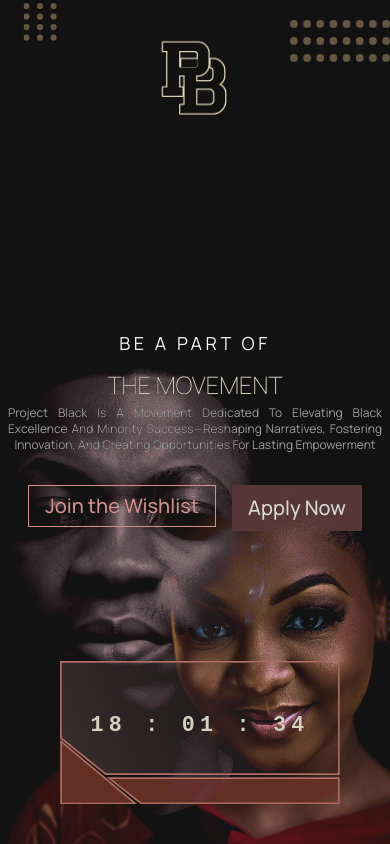
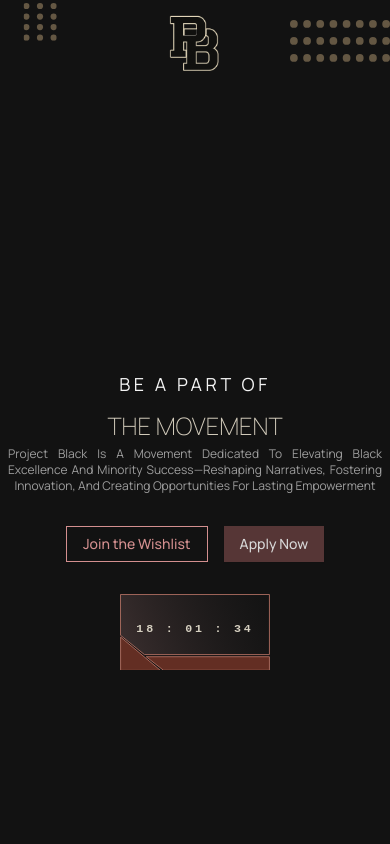
Before and after one commit to m-naeem66622/hero-section-task, a React (Vite) app: page / in a window 390 px wide. Built offline with nearby package versions, Linux system fonts and the light colour scheme.

Commit message:
refactor: Simplify Hero section layout and enhance image handling with improved responsiveness

```diff
--- a/src/pages/sections/Hero/index.tsx
+++ b/src/pages/sections/Hero/index.tsx
@@ -20,8 +20,26 @@
     }, [imagesLoaded]);
 
     return (
-        <div className="bg-[#121212] min-h-screen max-h-[768px]">
-            <div className="max-w-[1920px] mx-auto flex items-center justify-center min-h-screen relative overflow-hidden">
+        <div className="min-h-screen max-h-[768px] max-w-[1920px] mx-auto relative overflow-hidden">
+            <img
+                src={logo}
+                alt=""
+                className="w-[90px] lg:w-[120px] mx-auto"
+                onLoad={handleImageLoad}
+            />
+
+            {/* Dots animations */}
+            <Dots
+                className="w-[80px] absolute -top-4 left-0 rotate-90"
+                animate={isReady}
+            />
+            <Dots
+                className="w-[100px] absolute top-5 right-0"
+                initialRotation={90}
+                animate={isReady}
+            />
+
+            <div className="flex flex-col gap-8 items-center justify-center min-h-screen">
                 <div className="flex flex-col items-center justify-center text-center lg:max-w-[723px] md:max-w-[90vw] sm:max-w-[95vw] w-full px-2">
                     {/* For "Be a part of" (reveal from top) */}
                     <div style={{ overflow: "hidden" }}>
@@ -76,47 +94,33 @@
                     <div className="flex flex-wrap gap-4 mt-8 justify-center">
                         <Button
                             variant="chocolateOutline"
-                            className="text-xl py-5"
+                            className="xl:text-lg xl:w-[200px] xl:h-[50px]"
                         >
                             Join the Wishlist
                         </Button>
                         <Button
                             variant="chocolate"
-                            className="text-[#D7D7D7] text-xl py-[23px]"
+                            className="text-[#D7D7D7] xl:text-lg xl:w-[200px] xl:h-[50px]"
                         >
                             Apply Now
                         </Button>
                     </div>
                 </div>
-                {/* Dots animations */}
-                <Dots
-                    className="w-[80px] absolute -top-4 left-0 rotate-90"
+
+                {/* Clock animation */}
+                <Clock
+                    className="w-[150px] lg:w-[200px] xl:w-[280px] block lg:absolute bottom-10 left-15"
                     animate={isReady}
                 />
-                <Dots
-                    className="w-[100px] absolute top-5 right-0"
-                    initialRotation={90}
-                    animate={isReady}
-                />
-                {/* Clock animation */}
-                <Clock
-                    className="w-[280px] absolute bottom-10 left-15"
-                    animate={isReady}
-                />
+
                 {/* Images with loading tracking */}
-                <img
-                    src={logo}
-                    alt=""
-                    className="w-[120px] absolute top-5 left-[50%] -translate-x-1/2"
-                    onLoad={handleImageLoad}
-                />
                 <motion.img
                     src={hero1}
                     initial={{ opacity: 0, x: -50 }}
                     animate={isReady ? { opacity: 1, x: 0 } : {}}
                     transition={{ duration: 1, ease: "easeOut" }}
                     alt="Hero 1"
-                    className="absolute -bottom-20 left-0 mix-blend-lighten"
+                    className="absolute -bottom-20 left-0 mix-blend-lighten hidden lg:block w-[25%] xl:w-[32%]"
                     onLoad={handleImageLoad}
                 />
                 <motion.img
@@ -125,7 +129,7 @@
                     animate={isReady ? { opacity: 1, x: 0 } : {}}
                     transition={{ duration: 1, ease: "easeOut" }}
                     alt="Hero 2"
-                    className="absolute -bottom-20 right-0 mix-blend-lighten"
+                    className="absolute -bottom-20 right-0 mix-blend-lighten hidden lg:block w-[30%] xl:w-[39%]"
                     onLoad={handleImageLoad}
                 />
             </div>
```
